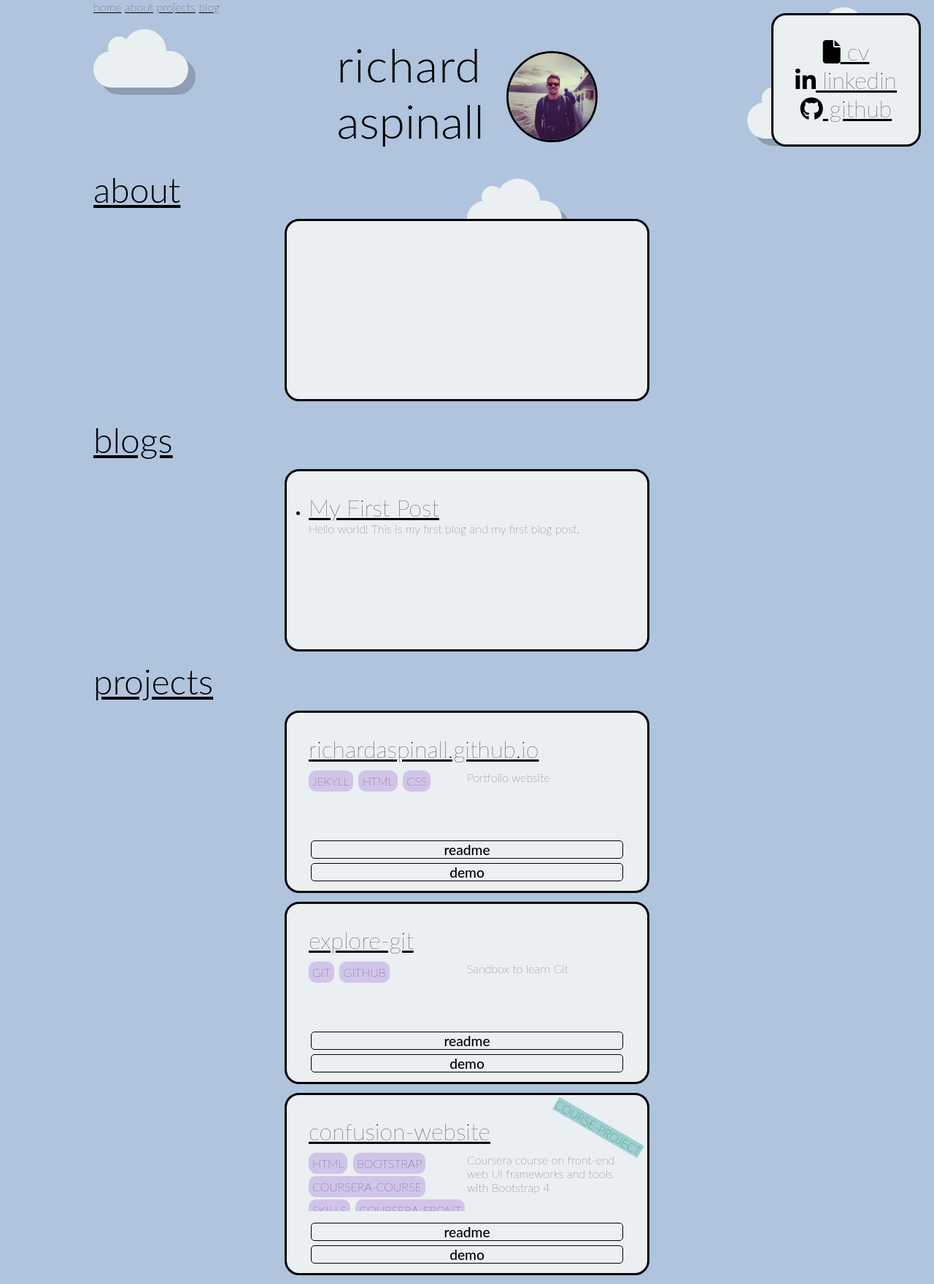
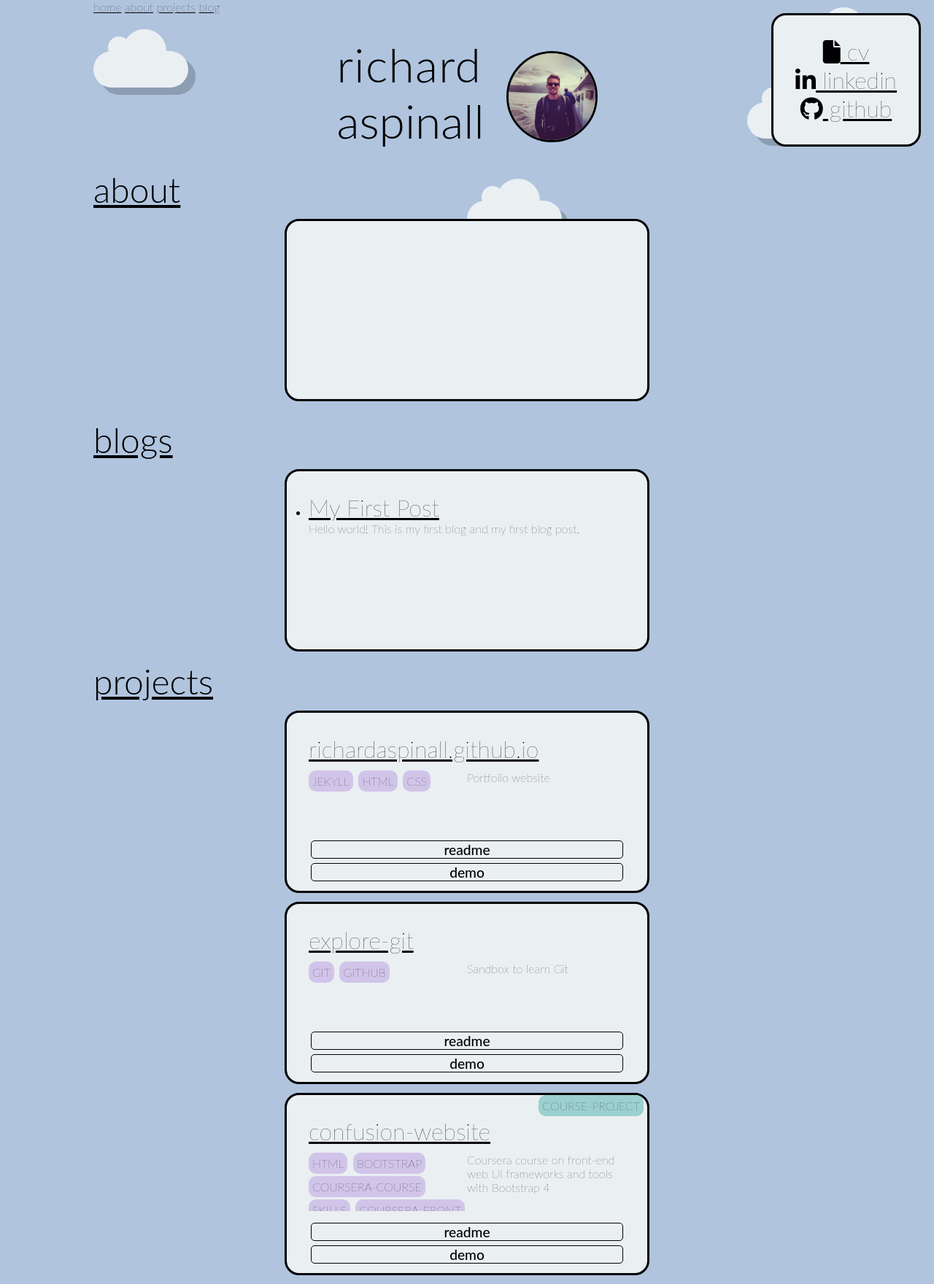
Before and after one commit to richardaspinall/richardaspinall.github.io, a Jekyll site: the page built from index.html, in a window 1280 px wide. Shown: the whole page at 73% size. Built offline with Jekyll 4.4.1, drawn with Linux system fonts in a browser that asks for light colours; nearby versions of some CDN libraries.

Commit message:
Updated css

```diff
--- a/_sass/project.scss
+++ b/_sass/project.scss
@@ -38,11 +38,12 @@
 
 .course-tag {
   position: absolute;
-  right: 0px;
-  top: 35px;
+  right: 5px;
+  top: 0px;
+  padding: 5px;
+  border-radius: 10px;
   text-align: center;
   background-color: #9cd0d0;
-  transform: rotate(30deg);
 }
 
 .project-links {
```
Also changed, not shown: 2 other files.
